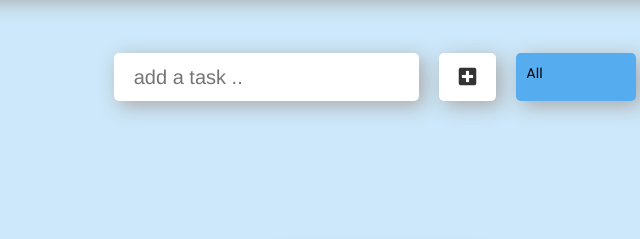
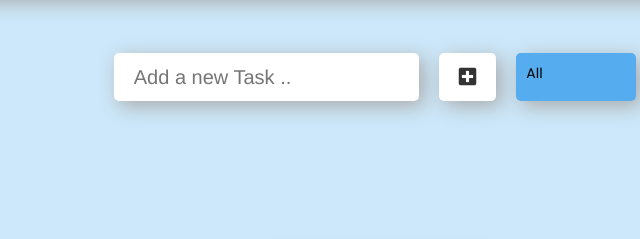
Before and after one commit to avinash201199/To-Do-List, a plain HTML site: page index.html in a window 1280 px wide. Shown: the part 141-380 px from the top of the page, 265-905 px from the left. Drawn offline with nearby package versions, Linux system fonts and the light colour scheme.

Commit message:
Update index.html

```diff
--- a/index.html
+++ b/index.html
@@ -30,7 +30,7 @@
     </div>
   </div>
   <form class="todoform">
-    <input type="text" placeholder="add a task .." class="todo-input" required />
+    <input type="text" placeholder="Add a new Task .." class="todo-input" required />
     <div class="abc">
     <button class="todo-button" type="submit">
       <i class="fas fa-plus-square"></i>
```
